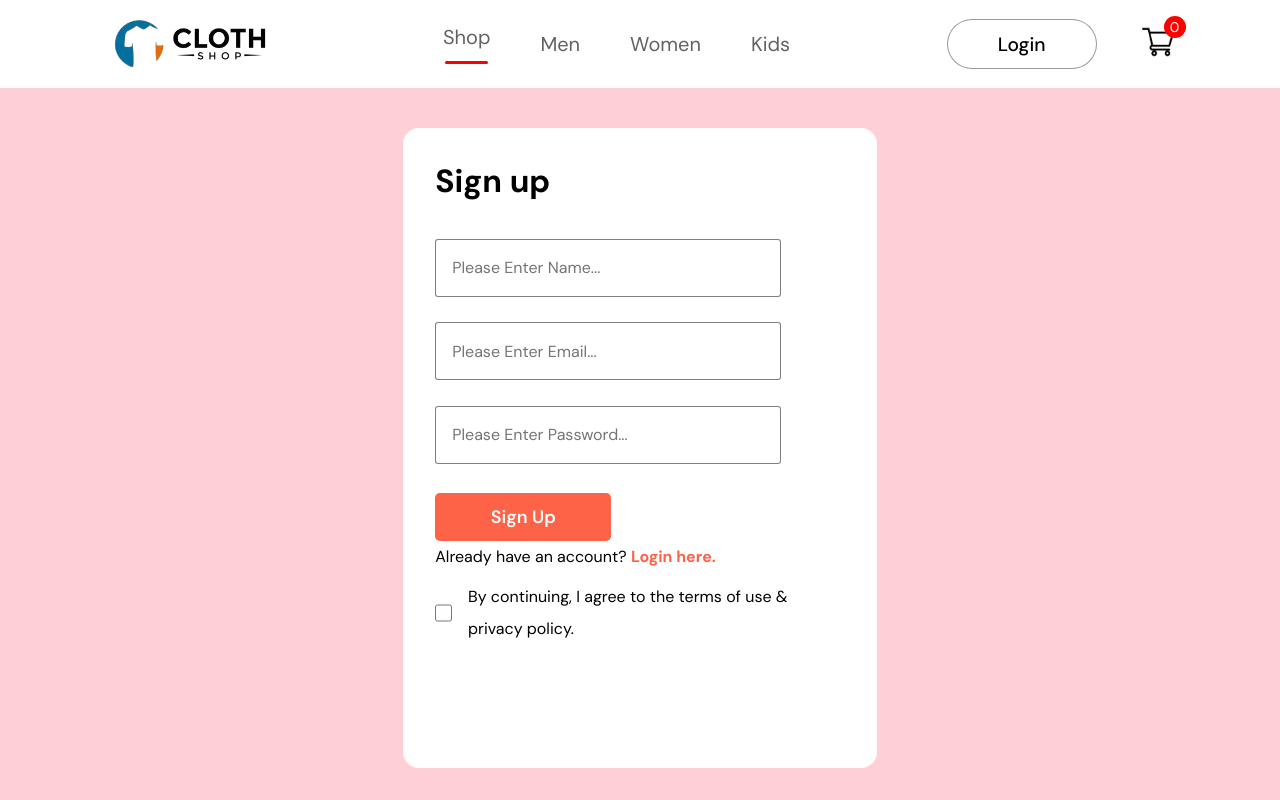
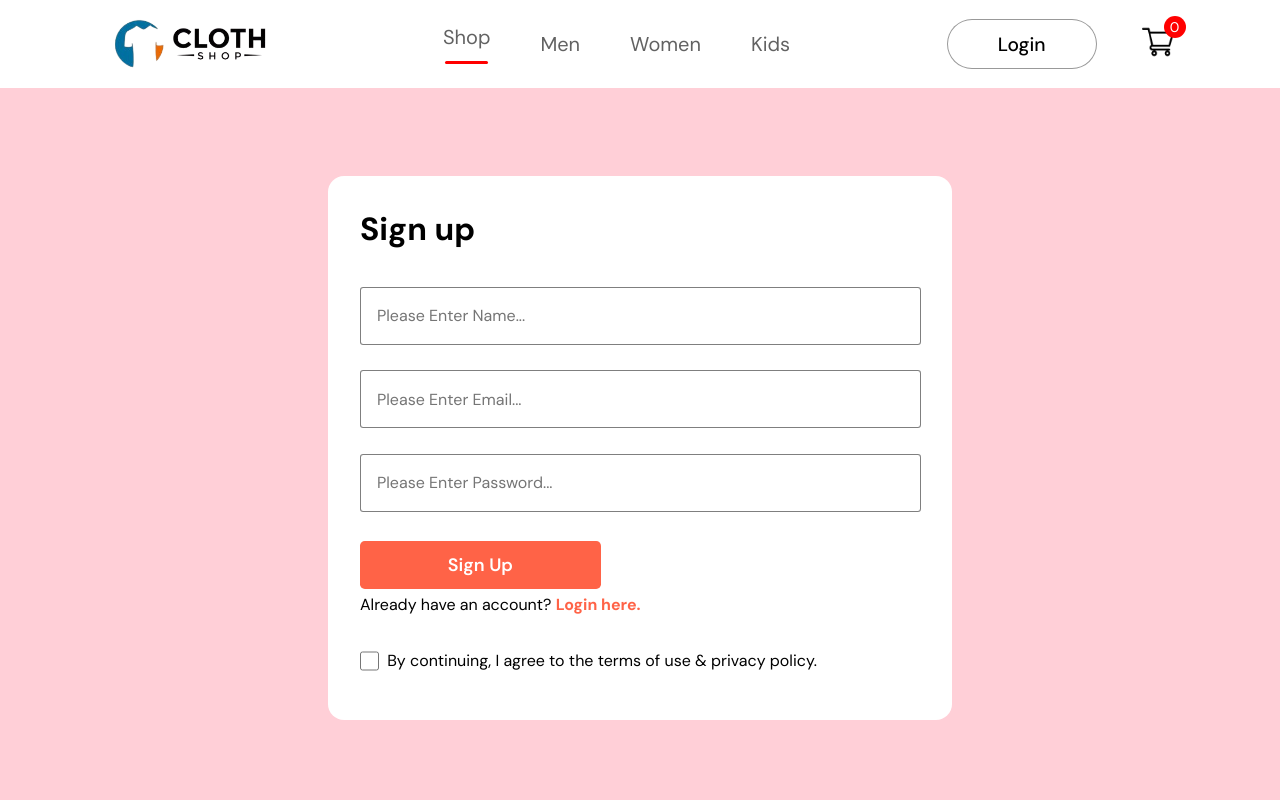
Before and after one commit to NipunShrivats/ecommerce-clothing, a React (Vite) app: page /loginSignup in a window 1280 px wide. Shown: the top 800 px of the page. Built offline with nearby package versions, Linux system fonts and the light colour scheme.

Commit message:
changes on 26Aug commit 2

```diff
--- a/src/Pages/LoginSignup/LoginSignup.css
+++ b/src/Pages/LoginSignup/LoginSignup.css
@@ -11,8 +11,8 @@
     /* border: 2px solid red; */
     border-radius: 1rem;
     background-color: white;
-    height: 80%;
-    width: 40%;
+    height: 30rem;
+    width: 35rem;
     padding: 2rem;
 }
 
@@ -34,7 +34,7 @@
 .loginSignup-container .loginSignup-fields form input {
     border: 1px solid rgba(0, 0, 0, 0.5);
     margin: .8rem 0rem;
-    width: 80%;
+    width: 97%;
     height: 3.5rem;
     border-radius: .2rem;
     padding-left: 1rem;
@@ -74,7 +74,7 @@
 .loginSignup-container .loginSignup-fields .loginsignup-agree input[type="checkbox"] {
     /* border: 2px solid red; */
     width: 1.2rem;
-    margin-right: 1rem;
+    margin-right: .5rem;
     background-color: black;
     cursor: pointer;
 }
```
